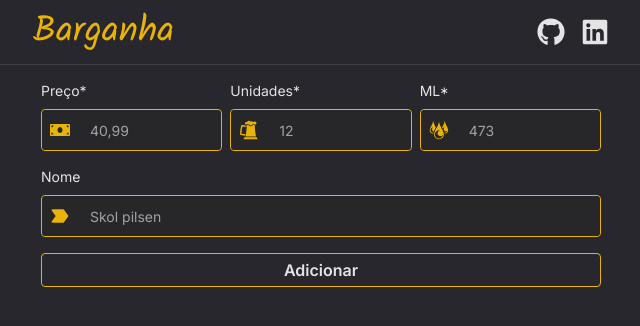
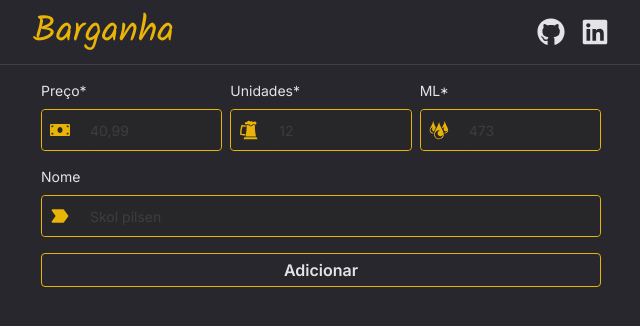
Before and after one commit to EricksonSiqueira/barganha, a Next.js app: page / in a window 1280 px wide. Shown: the top 326 px of the page, without its empty margins (319-959 px from the left). Built offline with nearby package versions, Linux system fonts and the light colour scheme.

Commit message:
style: adjust placeholder text to be more transparent

```diff
--- a/src/components/BeerList/BeerCard/styles.module.css
+++ b/src/components/BeerList/BeerCard/styles.module.css
@@ -19,7 +19,7 @@ button.removeBeer {
 }
 
 .cheapestBeerWrapper {
-  @apply border-green-500;
+  @apply border-green-500 bg-zinc-200;
 }
 
 div.cheapestBeerWrapper svg {
--- a/src/components/DefaultInput/styles.module.css
+++ b/src/components/DefaultInput/styles.module.css
@@ -19,7 +19,7 @@
 }
 
 .defaultInputFormNameInput {
-  @apply w-full px-1 py-1 bg-zinc-800 rounded placeholder:text-sm placeholder:text-zinc-400 focus:outline-none;
+  @apply w-full px-1 py-1 bg-zinc-800 rounded placeholder:text-sm placeholder:text-zinc-100 placeholder:opacity-10 focus:outline-none;
 }
 
 .defaultInputErrorMessage {
```
